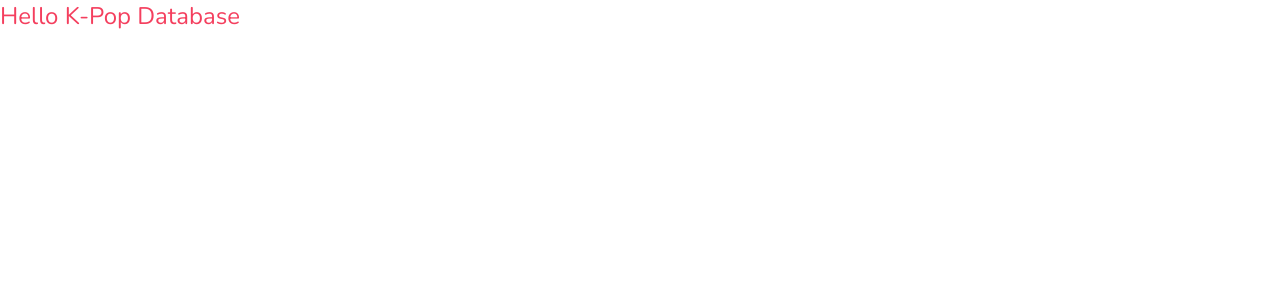
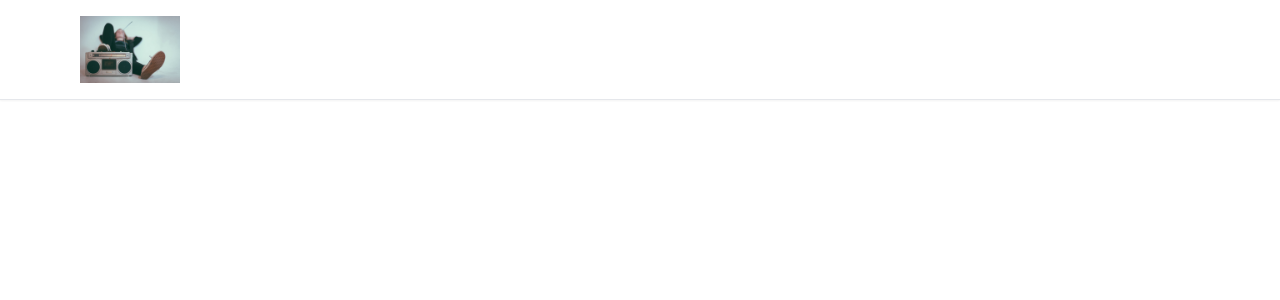
Before and after one commit to kobebuckley/kpop-database, a Next.js app: page / in a window 1280 px wide. Shown: the top 300 px of the page. Built offline with nearby package versions, Linux system fonts and the light colour scheme.

Commit message:
finished setting up a part of the navbar and a picture acting as a temporary logo

```diff
--- /dev/null
+++ b/app/components/Container.tsx
@@ -0,0 +1,27 @@
+'use client'
+
+import React from "react"
+
+interface ContainerProps {
+    children: React.ReactNode;
+}
+
+const Container: React.FC<ContainerProps> = ({
+    children
+}) => {
+    return (
+        <div className="
+           max-w-[2520px]
+           mx-auto
+           xl:px-20
+           md:px-10
+           sm:px-2
+           px-4
+         "
+        >
+            {children}
+        </div>
+    )
+}
+
+export default Container
--- /dev/null
+++ b/app/components/navbar/Logo.tsx
@@ -0,0 +1,19 @@
+'use client'
+
+import Image from 'next/image'
+import { useRouter } from 'next/navigation'
+
+const Logo = () => {
+    const router  = useRouter()
+
+    return (
+        <Image
+           alt = 'logo'
+           className='hidden md:block cursor-pointer'
+           height = '100'
+           width = '100'
+           src='/images/logo.png'
+        />
+    )
+}
+export default Logo
--- /dev/null
+++ b/app/components/navbar/Navbar.tsx
@@ -0,0 +1,35 @@
+import Container from "../Container";
+import Logo from "./Logo";
+
+
+const Navbar = () => {
+    return (
+        <div className="fixed w-full bg-white z-10 shadow-sm">
+            <div
+            className="
+              py-4
+              border-b-[1px]
+            ">
+
+                <Container>
+                    <div className="
+                       flex
+                       flex-row
+                       items-center
+                       justify-between
+                       gap-3
+                       md:gap-0
+                     "
+                    >
+                        <Logo/>
+
+                    </div>
+                </Container>
+
+
+            </div>
+        </div>
+    )
+}
+
+export default Navbar;
--- a/app/globals.css
+++ b/app/globals.css
@@ -5,6 +5,6 @@
 
 html,body,
 :root {
-    height: 100%
+    height: 1
 
 }
--- a/app/layout.tsx
+++ b/app/layout.tsx
@@ -1,3 +1,4 @@
+import Navbar from './components/navbar/Navbar'
 import './globals.css'
 import { Nunito} from 'next/font/google'
 
@@ -17,7 +18,10 @@ export default function RootLayout({
 }) {
   return (
     <html lang="en">
-      <body className={font.className}>{children}</body>
+      <body className={font.className}>
+        <Navbar />
+        {children}
+        </body>
     </html>
   )
 }
```
Also changed, not shown: public/images/logo.png (added), 1 other file (tests, documents, lock files or other folders).
